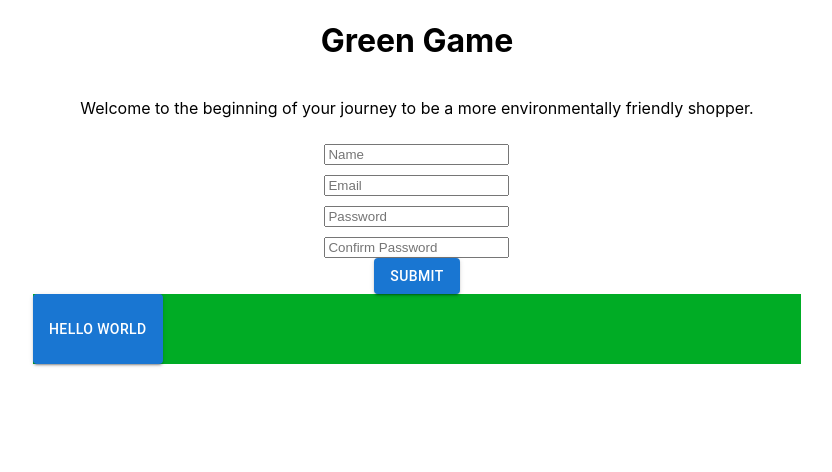
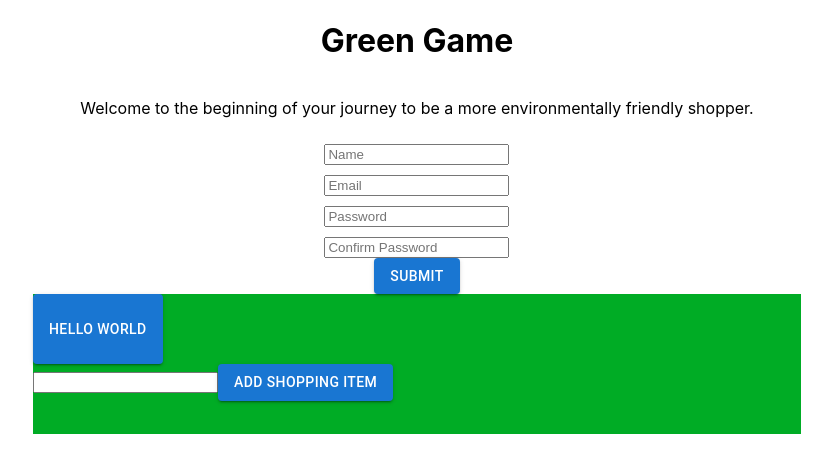
Before and after one commit to Lexicon-Digital/hackathon-green-game-fe, a Next.js app: page / in a window 1280 px wide. Shown: the top 472 px of the page, without its empty margins (223-1055 px from the left). Built offline with nearby package versions, Linux system fonts and the light colour scheme.

Commit message:
new shopping list

```diff
--- /dev/null
+++ b/components/Shoppinglist/index.js
@@ -0,0 +1,35 @@
+import styles from "./styles.module.css";
+import Button from "@mui/material/Button";
+import { useState } from "react";
+
+export default function Shoppinglist() {
+  const [currentItem, setCurrentItem] = useState(); // milk
+  const [list, setList] = useState([]);
+
+  function handleItem(e) {
+    let item = e.target.value;
+    setCurrentItem(item);
+  }
+
+  function handleForm(e) {
+    e.preventDefault();
+    setList([currentItem, ...list]);
+    setCurrentItem("");
+  }
+
+  return (
+    <div className={styles.Shoppinglist}>
+      <form action="" onSubmit={handleForm}>
+        <input onChange={handleItem} type="text" value={currentItem} />
+        <Button variant="contained">Add Shopping Item</Button>
+      </form>
+      <div className="list">
+        <ul>
+          {list.map((eachItem) => (
+            <li>{eachItem}</li>
+          ))}
+        </ul>
+      </div>
+    </div>
+  );
+}
--- /dev/null
+++ b/components/Shoppinglist/styles.module.css
@@ -0,0 +1,6 @@
+.Shoppinglist {
+  background-color: #00ac25;
+  width: 100%;
+  height: 70px;
+  display: flex;
+}
--- a/pages/index.js
+++ b/pages/index.js
@@ -3,7 +3,7 @@ import Image from "next/image";
 import styles from "../styles/Home.module.css";
 import Button from "@mui/material/Button";
 import Navbar from "../components/Navbar";
-
+import Shoppinglist from "../components/Shoppinglist";
 export default function Home() {
   return (
     <div className={styles.container}>
@@ -25,6 +25,7 @@ export default function Home() {
   <Button variant="contained">Submit</Button>
 </form>
       <Navbar />
+      <Shoppinglist />
     </div>
   );
 }
```
